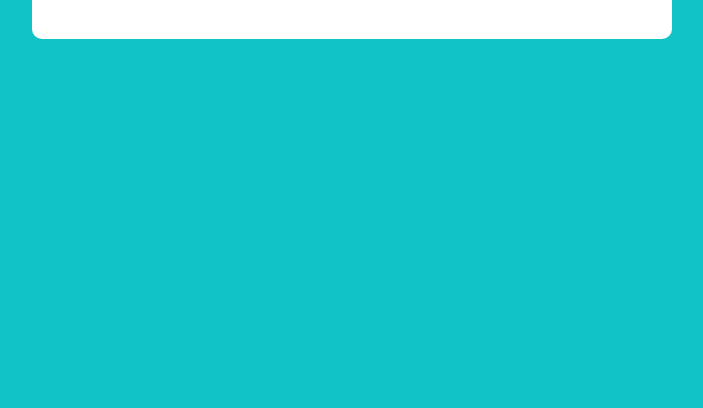
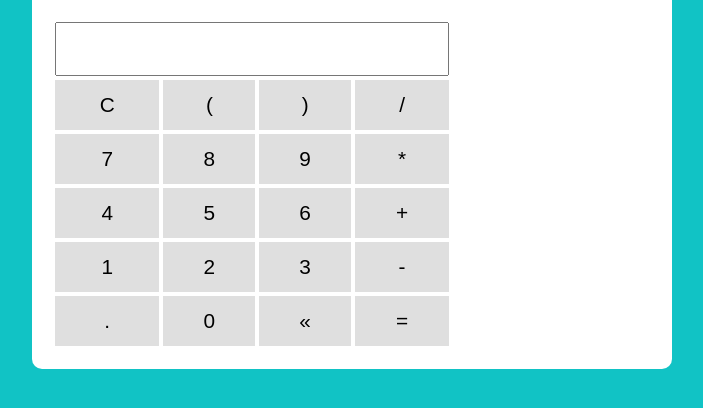
Before and after one commit to Neto-Pereira25/calculadora-web, a plain HTML site: page index.html in a window 1280 px wide. Shown: the part 134-542 px from the top of the page, without its empty margins (288-991 px from the left). Drawn offline with nearby package versions, Linux system fonts and the light colour scheme.

Commit message:
Criado layout da calculadora e aplicado estilização

```diff
--- a/assets/css/style.css
+++ b/assets/css/style.css
@@ -58,10 +58,25 @@ form button:hover {
     background: var(--primary-color-darker);
 }
 
-.relogio {
-    font-size: 3em;
+.calculadora {
+    width: 400px;
 }
 
-.pausado {
-    color: red;
+.display {
+    font-size: 2em;
+    width: 100%;
+    text-align: right;
 }
+
+.btn {
+    width: 100%;
+    height: 50px;
+    font-size: 1em;
+    border: none;
+    background-color: #dfdfdf;
+    cursor: pointer;
+}
+
+.btn:hover {
+    background-color: #9e9e9e;
+}
--- a/index.html
+++ b/index.html
@@ -14,6 +14,45 @@
     <section class="container">
         <h1>Calculadora</h1>
 
+        <table class="calculadora">
+            <tr>
+                <td colspan="4"><input type="text" class="display"></td>
+            </tr>
+            <tr>
+                <td><button class="btn btn-clear">C</button></td>
+                <td><button class="btn btn-num">(</button></td>
+                <td><button class="btn btn-num">)</button></td>
+                <td><button class="btn btn-num">/</button></td>
+            </tr>
+
+            <tr>
+                <td><button class="btn btn-num">7</button></td>
+                <td><button class="btn btn-num">8</button></td>
+                <td><button class="btn btn-num">9</button></td>
+                <td><button class="btn btn-num">*</button></td>
+            </tr>
+
+            <tr>
+                <td><button class="btn btn-num">4</button></td>
+                <td><button class="btn btn-num">5</button></td>
+                <td><button class="btn btn-num">6</button></td>
+                <td><button class="btn btn-num">+</button></td>
+            </tr>
+
+            <tr>
+                <td><button class="btn btn-num">1</button></td>
+                <td><button class="btn btn-num">2</button></td>
+                <td><button class="btn btn-num">3</button></td>
+                <td><button class="btn btn-num">-</button></td>
+            </tr>
+
+            <tr>
+                <td><button class="btn btn-num">.</button></td>
+                <td><button class="btn btn-num">0</button></td>
+                <td><button class="btn btn-del">&laquo;</button></td>
+                <td><button class="btn btn-eq">=</button></td>
+            </tr>
+        </table>
     </section>
 
     <script src="./assets/js/script.js"></script>
```
